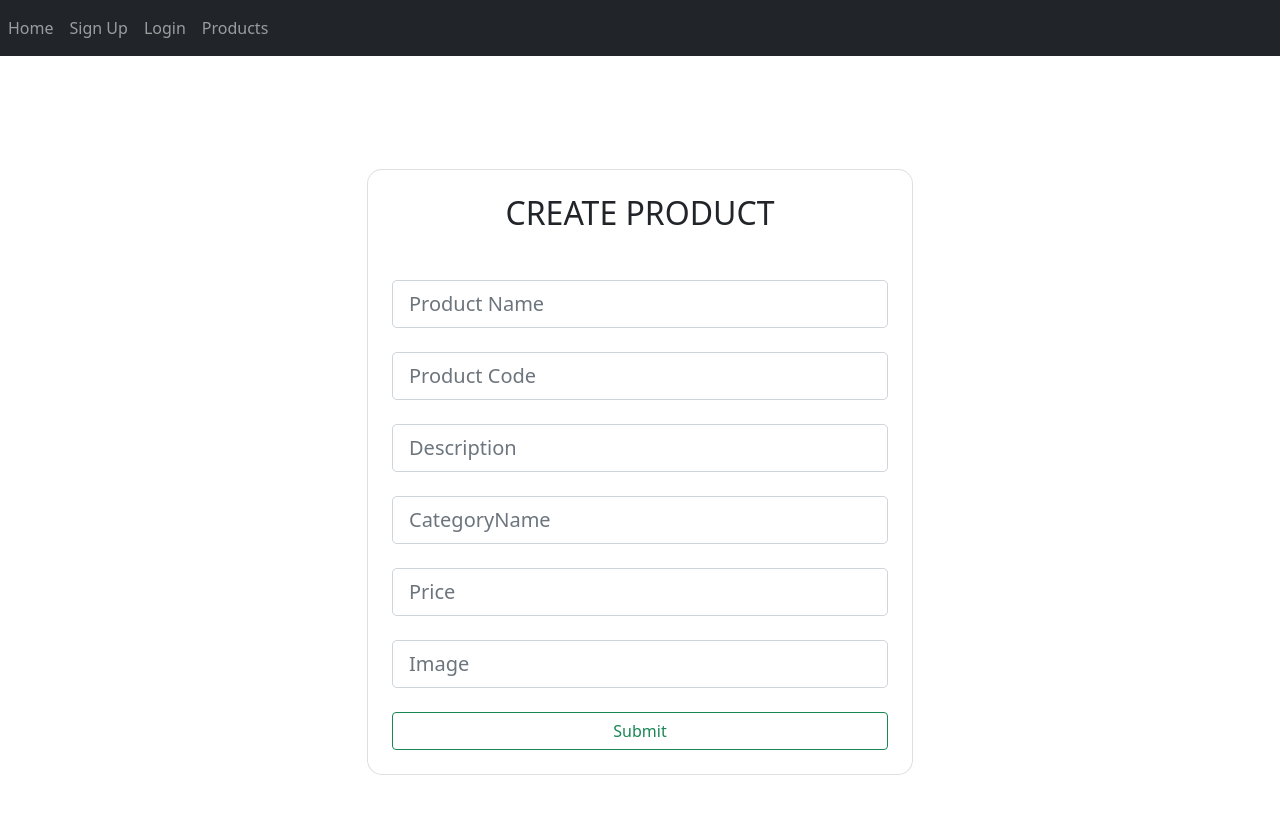
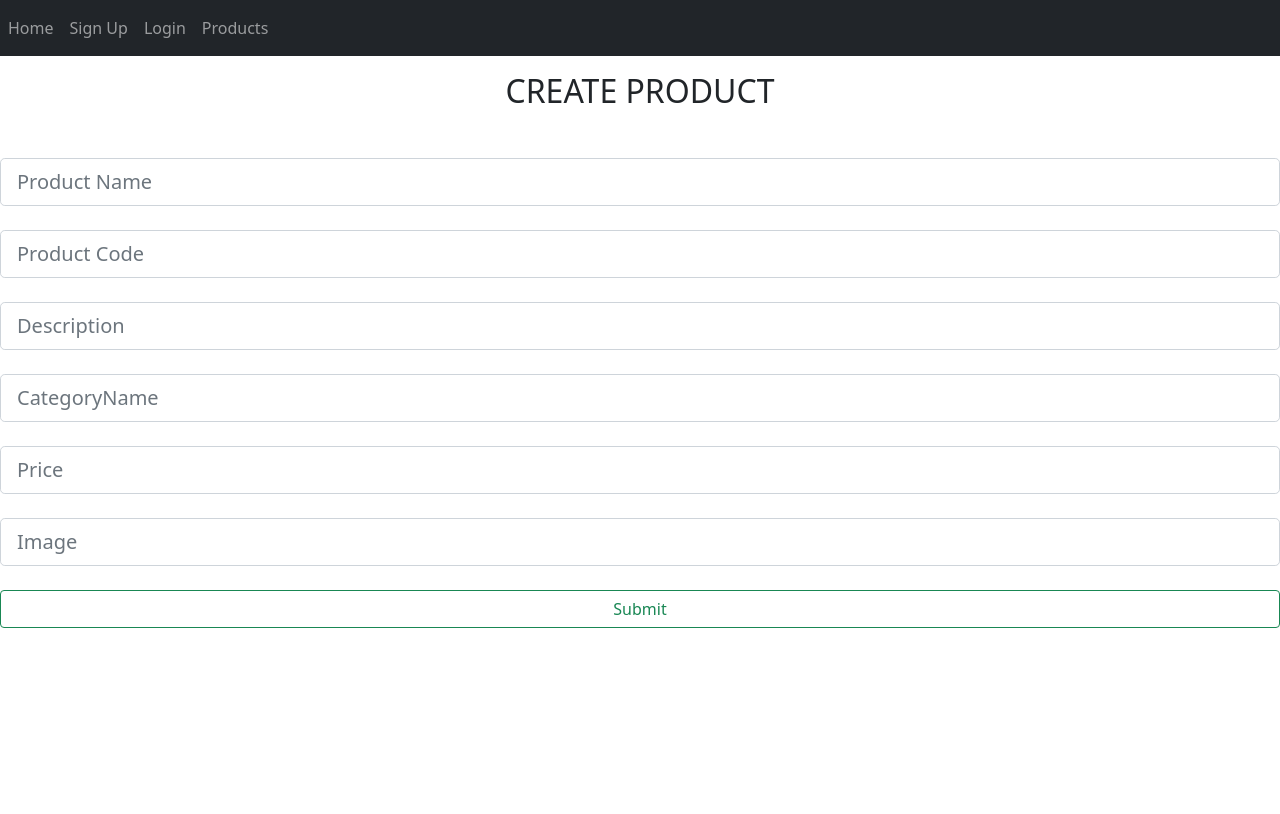
Before and after one commit to mkhuselityhobeka/fruit-company-front-end, an Angular app: page /products in a window 1280 px wide. Shown: the top 814 px of the page. Built offline with nearby package versions, Linux system fonts and the light colour scheme.

Commit message:
removed card body

```diff
--- a/src/app/product-component/product-component.component.html
+++ b/src/app/product-component/product-component.component.html
@@ -1,10 +1,3 @@
-<section class="vh-100 bg-image  backgroud-mage">
-    <div class="mask d-flex align-items-center h-100 gradient-custom-3">
-      <div class="container h-100">
-        <div class="row d-flex justify-content-center align-items-center h-100">
-          <div class="col-12 col-md-9 col-lg-7 col-xl-6">
-            <div class="card" style="border-radius: 15px;">
-              <div class="card-body p-4">
                 <h2 class="text-uppercase text-center mb-5">Create Product</h2>
                 <form>
                   <div class="form-group required mb-4">
@@ -29,10 +22,3 @@
                     <button type="button" class="btn btn-outline-success form-control">Submit</button>
                   </div>
                 </form>
-              </div>
-            </div>
-          </div>
-        </div>
-      </div>
-    </div>
-  </section>
```
